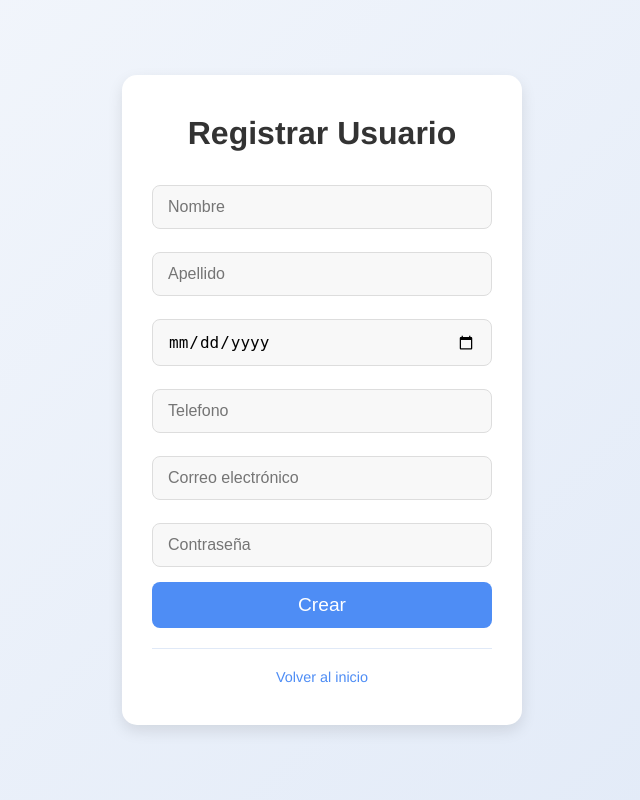
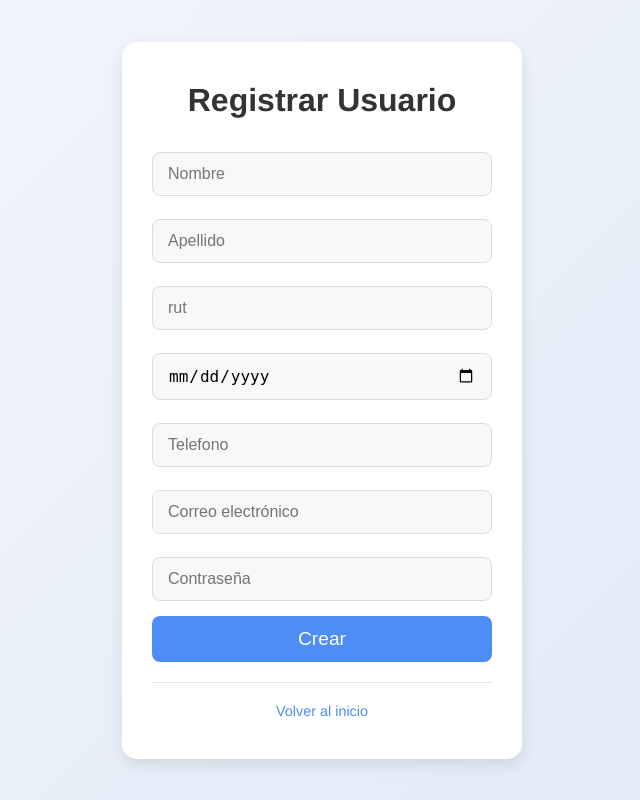
Before and after one commit to NicolasLizama/Django, a Django app: page /crear/ in a window 1280 px wide. Shown: the whole page, without its empty margins (318-958 px from the left). Run offline with Django 5.2, Linux system fonts and the light colour scheme.

Commit message:
rut para creacion user

```diff
--- a/lazarus/core/templates/CrearUsuario.html
+++ b/lazarus/core/templates/CrearUsuario.html
@@ -23,12 +23,16 @@
               <input name="apellido" placeholder="Apellido" type="text" id="apellido" required>
           </label>
 
+          <label for="rut">
+              <input name="rut" placeholder="rut" type="text" id="rut" max="12" required>
+          </label>
+
           <label for="fecha_nacimiento">
               <input name="fecha_nacimiento" placeholder="Fecha de nacimiento" type="date" id="fecha_nacimiento" required>
           </label>
 
           <label for="telefono">
-              <input name="telefono" placeholder="Telefono" type="text" id="telefono" required>
+              <input name="telefono" placeholder="Telefono" type="text" id="telefono" max="11" required>
           </label>
 
 
--- a/lazarus/core/views.py
+++ b/lazarus/core/views.py
@@ -45,6 +45,7 @@ def introduccion(request):
 def usercreate(request):
     nombre = request.POST.get('nombre')
     email = request.POST.get('email')
+    rut = request.POST.get('rut')
     apellido = request.POST.get('apellido')
     fecha_nacimiento = request.POST.get('fecha_nacimiento')
     telefono = request.POST.get('telefono')
@@ -60,6 +61,7 @@ def usercreate(request):
                 'email': email,
                 'fecha_nacimiento': fecha_nacimiento,
                 'telefono': telefono,
+                'rut': rut
 
         }
         db.collection('users').document(uid).set(data)
```
